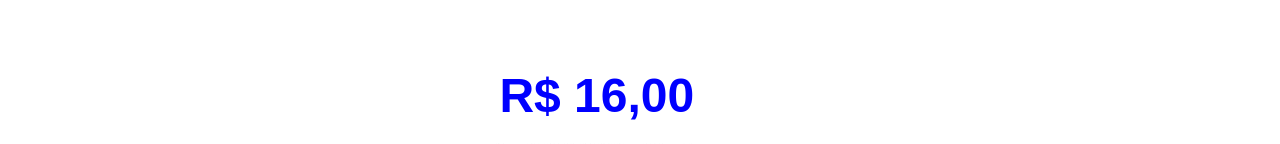
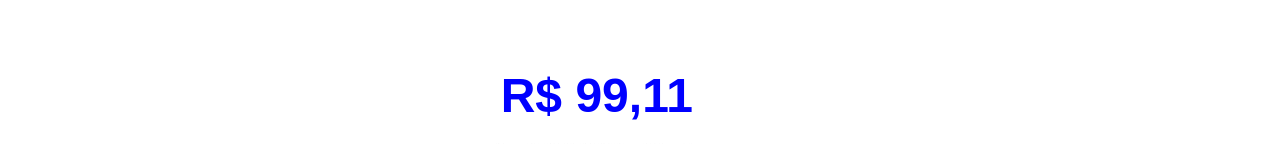
Before and after one commit to CaioVAzeredo/arrecadacao-sinusi-6A, a React (Vite) app: page / in a window 1280 px wide. Shown: the part 193-337 px from the top of the page. Built offline with nearby package versions, Linux system fonts and the light colour scheme.

Commit message:
atualização valor

```diff
--- a/src/componentes/index.jsx
+++ b/src/componentes/index.jsx
@@ -5,7 +5,7 @@ const Valor = () => {
         <div className="container">
             <h1 className="titulo">VALOR TOTAL ATÉ O MOMENTO: </h1>
             <h2 className="valor">
-                R$ 16,00
+                R$ 99,11
             </h2>
             <img src='/imagens/qr.jpg' alt='Logo do Organo'/>
             <p className="p"><strong>Chave Pix </strong>39514655-1493-44cf-ba9c-2f0b78777ccf</p>
```
